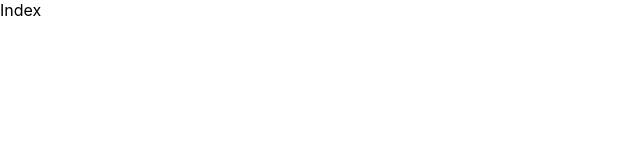
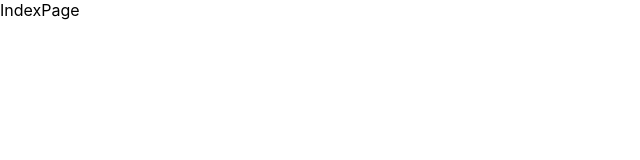
Before and after one commit to passionate-puppy/0x392, a Next.js app: page / in a window 1280 px wide. Shown: the top 160 px of the page, without its empty margins (0-640 px from the left). Built offline with nearby package versions, Linux system fonts and the light colour scheme.

Commit message:
Add `<IndexPage>` and `<Layout>`

```diff
--- /dev/null
+++ b/src/components/common/Layout/index.tsx
@@ -0,0 +1,11 @@
+import type { ReactNode } from 'react'
+
+export type LayoutProps = {
+  children: ReactNode
+}
+
+function Layout({ children }: LayoutProps) {
+  return <div>{children}</div>
+}
+
+export default Layout
--- /dev/null
+++ b/src/components/pages/IndexPage/index.tsx
@@ -0,0 +1,7 @@
+import Layout from 'components/common/Layout'
+
+function IndexPage() {
+  return <Layout>IndexPage</Layout>
+}
+
+export default IndexPage
--- a/src/pages/index.tsx
+++ b/src/pages/index.tsx
@@ -1,7 +1,8 @@
+import IndexPage from 'components/pages/IndexPage'
 import type { NextPage } from 'next'
 
 const Index: NextPage = () => {
-  return <div>Index</div>
+  return <IndexPage />
 }
 
 export default Index
```
